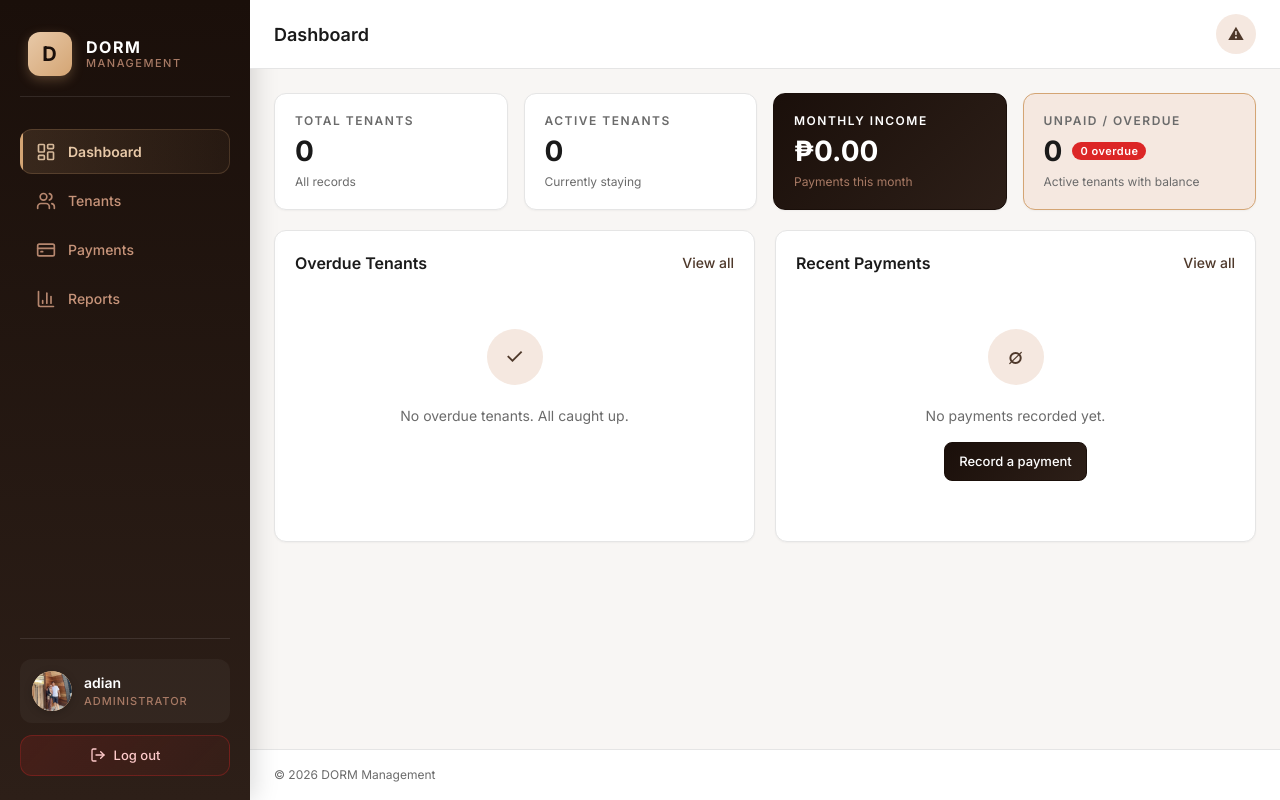
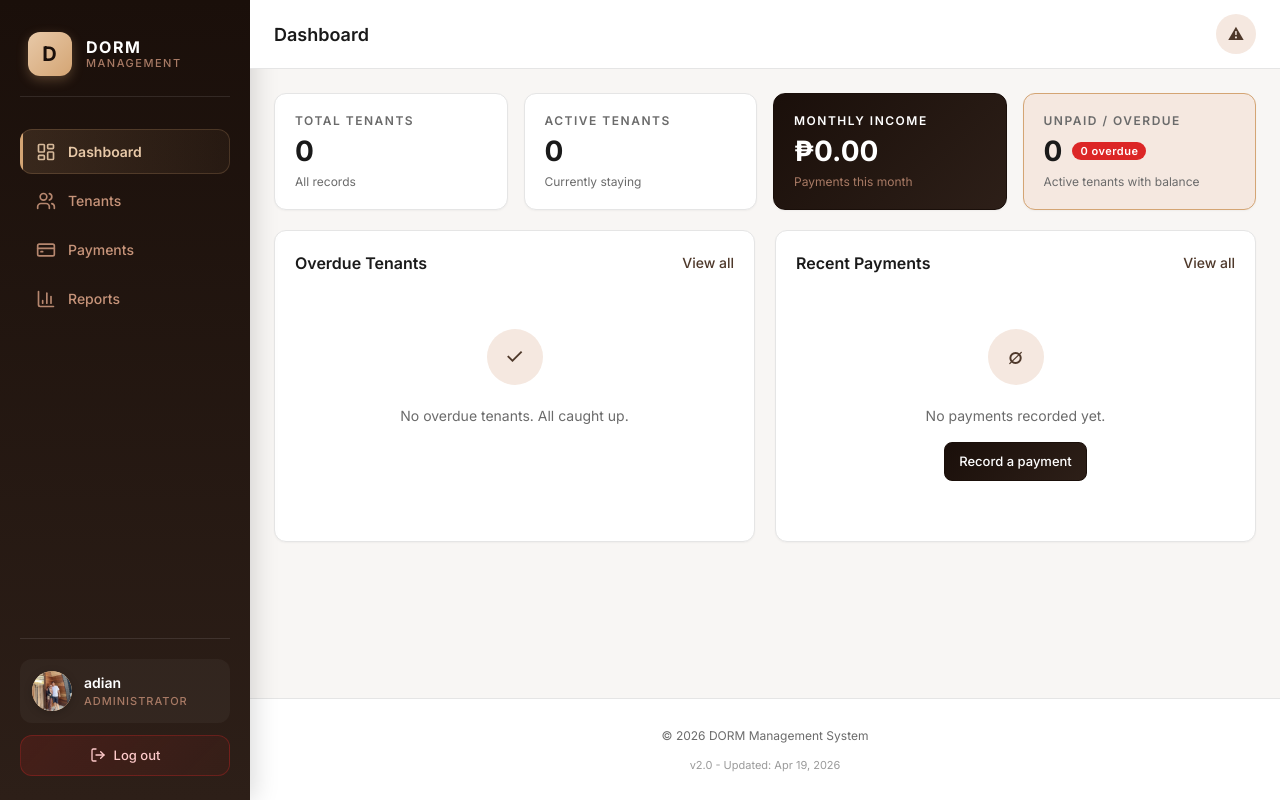
Before and after one commit to alfahadadian04-blip/Dormitory, a Flask app: page / in a window 1280 px wide. Run offline with Flask 3, Linux system fonts and the light colour scheme; a user stored in the database is signed in; data that the repository does not hold is empty.

Commit message:
Fix static file serving and add deployment version tracking

```diff
--- a/static/css/style.css
+++ b/static/css/style.css
@@ -616,6 +616,19 @@ code { background: var(--ink-100); padding: 2px 6px; border-radius: 4px; font-si
   border-top: 1px solid var(--ink-200);
   background: var(--white);
 }
+.main-footer {
+  padding: 16px 24px;
+  color: var(--ink-500);
+  font-size: 12px;
+  border-top: 1px solid var(--ink-200);
+  background: var(--white);
+  text-align: center;
+}
+.version-label {
+  font-size: 11px;
+  color: var(--ink-400);
+  margin-top: 4px;
+}
 
 /* =========================================================================
    Panels, cards & layout
--- a/templates/base.html
+++ b/templates/base.html
@@ -113,8 +113,9 @@
         {% block content %}{% endblock %}
       </main>
 
-      <footer class="footer">
-        <span>&copy; {{ current_year }} DORM Management</span>
+      <footer class="main-footer">
+        <p>&copy; {{ current_year }} DORM Management System</p>
+        <p class="version-label">v2.0 - Updated: Apr 19, 2026</p>
       </footer>
     </div>
 
```
Also changed, not shown: vercel.json.
